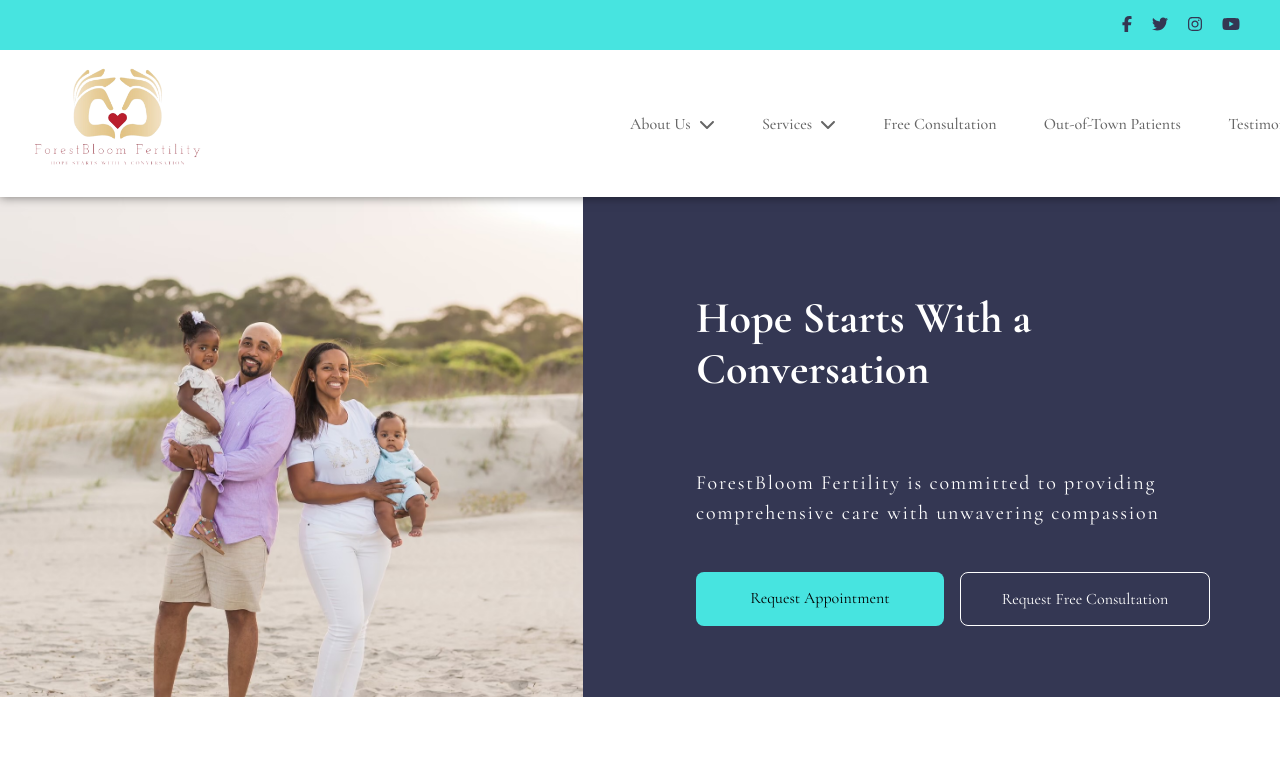
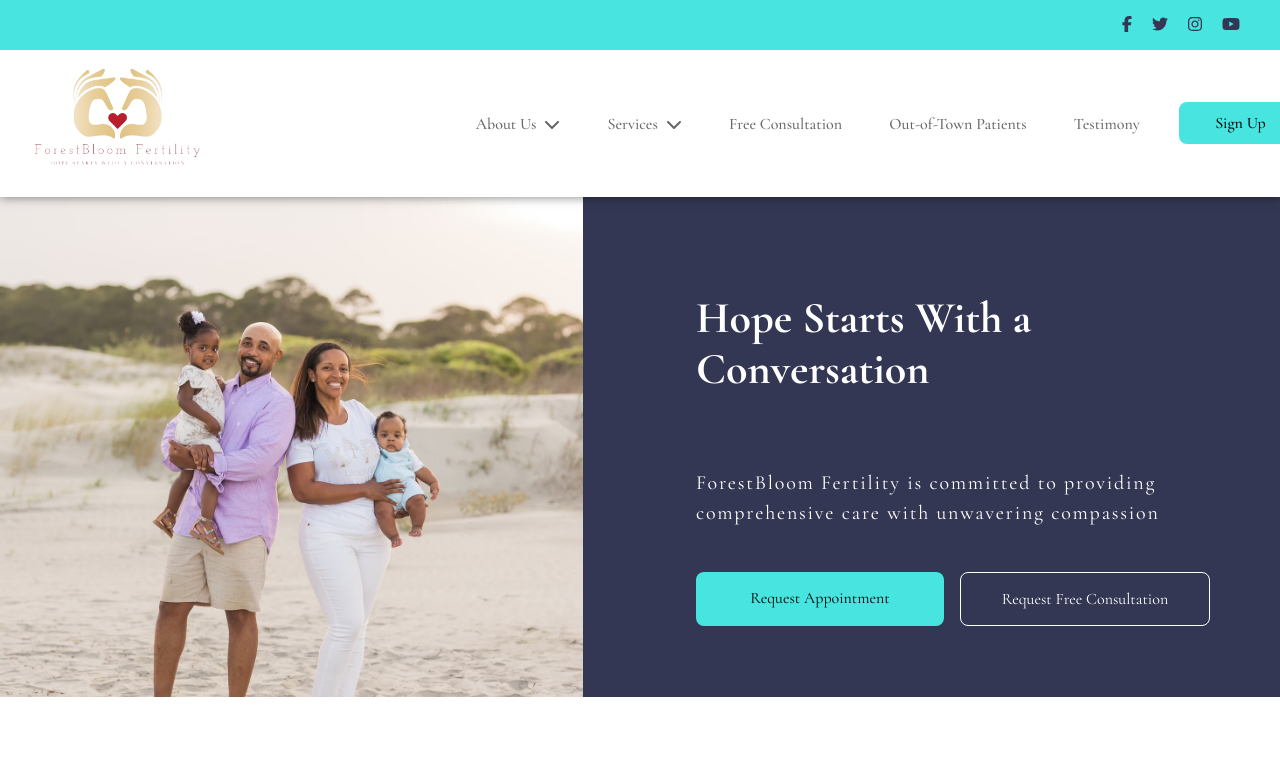
Before and after one commit to crazycode0/fertilization, a React (Create React App) app: page / in a window 1280 px wide. Shown: the top 759 px of the page. Built offline with nearby package versions, Linux system fonts and the light colour scheme.

Commit message:
added pers

```diff
--- a/src/assets/css/Navbar.css
+++ b/src/assets/css/Navbar.css
@@ -208,3 +208,26 @@
       }
 
   }
+
+  .prod a {
+    padding-left: 0.1rem;
+    padding-right: 0.1rem;
+    padding-top: 0.7rem;
+    padding-bottom: 0.7rem;
+    display: inline-block;
+    border-radius: 8px;
+    min-width: 120px;
+    text-align: center;
+    -webkit-transition: all 0.3s;
+    transition: all 0.3s;
+    text-decoration: none;
+    font-weight: 500;
+  }
+  .css-1xnqutw {
+    background: #47e4e0;
+    color: #000;
+  }
+
+  .css-1xnqutw:hover {
+    opacity: 0.75;
+  }
--- a/src/components/Doctors.js
+++ b/src/components/Doctors.js
@@ -39,7 +39,7 @@ const Doctors = () => {
                     </svg>
                   </span>
                 </h4>
-                <p>MD</p>
+
               </div>
             </a>
             <a href="/about-us">
@@ -64,7 +64,7 @@ const Doctors = () => {
                     </svg>
                   </span>
                 </h4>
-                <p>MD, HCLD</p>
+
               </div>
             </a>
           </div>
--- a/src/components/HomeSec1.js
+++ b/src/components/HomeSec1.js
@@ -24,8 +24,8 @@ const HomeSec1 = () => {
             <div className="sec1-inner-info-text">
               <h3> HOW can we help</h3>
               <p>
-                Learn more about the services and procedures offered at ForestBloom
-                Fertility.
+                Learn more about the services and procedures offered at
+                ForestBloom Fertility.
               </p>
               <a href="/services">
                 {" "}
@@ -71,9 +71,9 @@ const HomeSec1 = () => {
         <div className="sec-text">
           <img src={quote} alt="quote" />
           <p className="big-text">
-            Very Supportive! Dr Keenan and nurse Mari were kind and supportive
+            Very Supportive! ForestBloom Fertility were kind and supportive
             during this time in our journey. We have highly recommended this
-            team to others struggling with fertility.
+            team to others struggling with fertility.
           </p>
           <p className="name-text">- Mia S.</p>
         </div>
--- a/src/components/Navbar/Navbar.js
+++ b/src/components/Navbar/Navbar.js
@@ -129,6 +129,15 @@ const Navbar = () => {
                 Testimony
               </a>
             </li>
+            <li className="nav-item prod">
+            <a
+                title="Request Appointment"
+                className="css-1xnqutw"
+                href="/contact-us"
+              >
+                Sign Up
+              </a>
+            </li>
 
           </ul>
           <div
```
